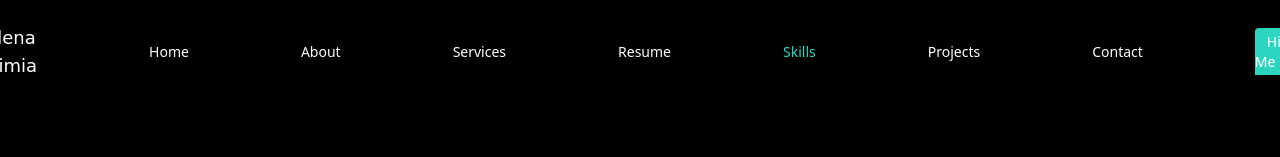
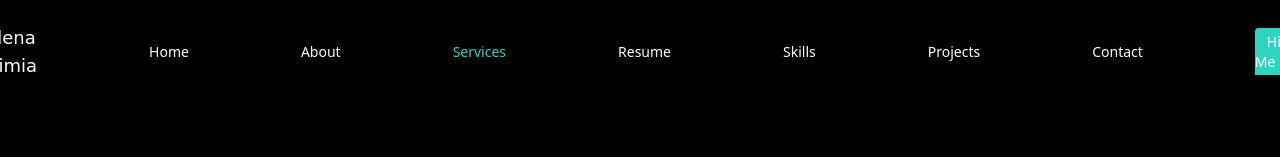
Before and after one commit to ElenaAncaIrimia/Elena-Portfolio, a website: page src/skills.html in a window 1280 px wide. Shown: the top 157 px of the page. Drawn offline with nearby package versions, Linux system fonts and the light colour scheme.

Commit message:
Resolved merge conflicts

```diff
--- a/src/skills.html
+++ b/src/skills.html
@@ -10,7 +10,7 @@
 </head>
 <body class="bg-black text-white">
     <!-- Navigation -->
-    <nav class="bg-black text-white p-6">
+    <nav class="bg-black text-white p-6 sticky top-0 z-10">
       <ul class="flex justify-center items-center space-x-28 text-sm">
           <li>
               <a href="index.html" class="font-pacifico text-lg hover:text-gray-300">
@@ -19,9 +19,9 @@
           </li>
           <li><a href="index.html" class="hover:text-teal-400">Home</a></li>
           <li><a href="about.html" class="hover:text-teal-400">About</a></li>
-            <li><a href="services.html" class="hover:text-teal-400">Services</a></li>
+          <li><a href="services.html" class="text-teal-400 hover:underline hover:text-gray-300">Services</a></li>
           <li><a href="resume.html" class="hover:text-teal-400">Resume</a></li>
-            <li><a href="skills.html" class="text-teal-400 hover:underline hover:text-gray-300">Skills</a></li>
+          <li><a href="skills.html" class="hover:text-teal-400">Skills</a></li>
           <li><a href="projects.html" class="hover:text-teal-400">Projects</a></li>
           <li><a href="contact.html" class="hover:text-teal-400">Contact</a></li>
           <li><a href="#" class="bg-teal-400 hover:bg-teal-600 px-3 py-1 rounded">Hire Me</a></li>
```
Lines whose indentation alone changed are shown as unchanged.
